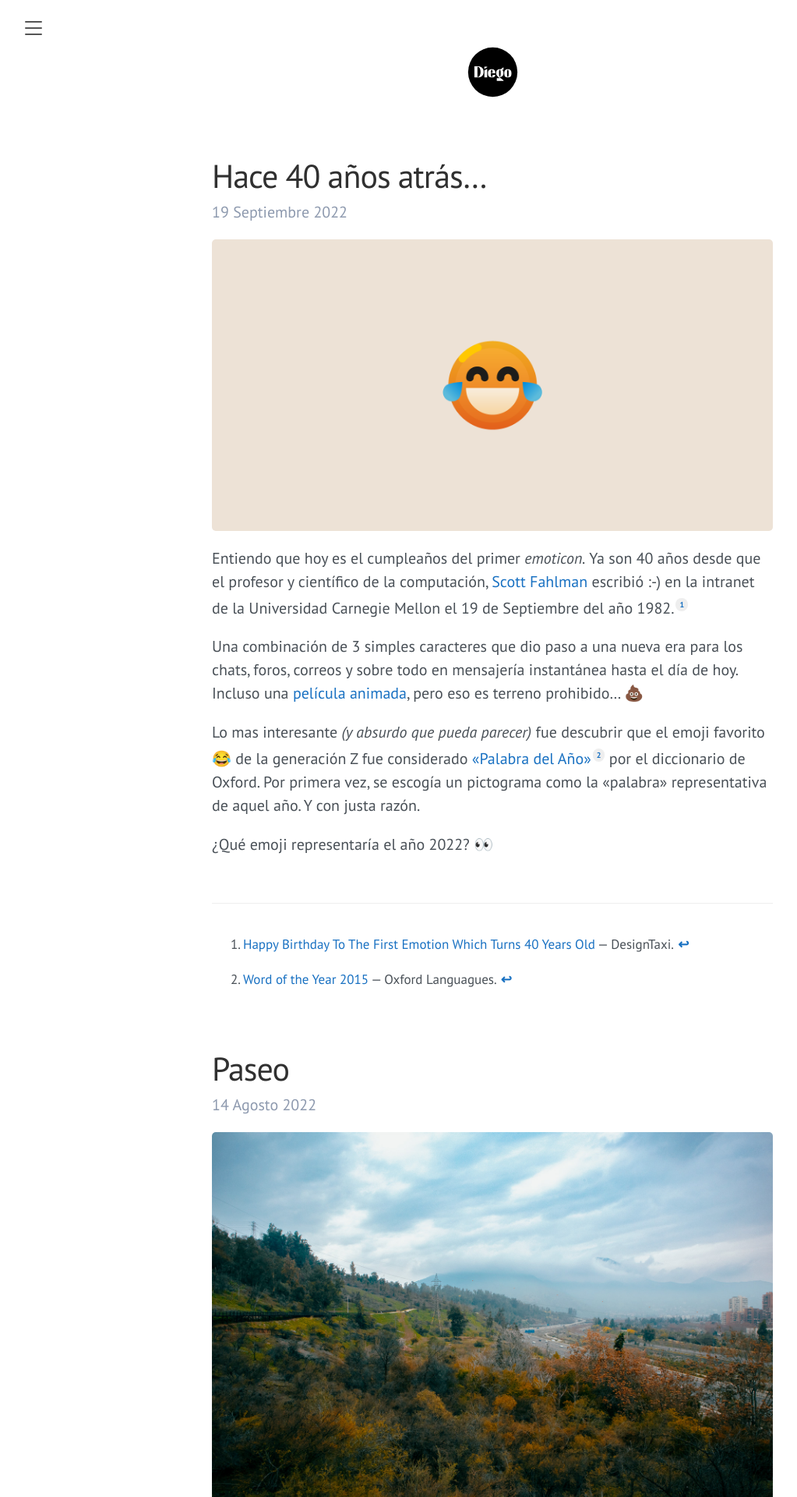
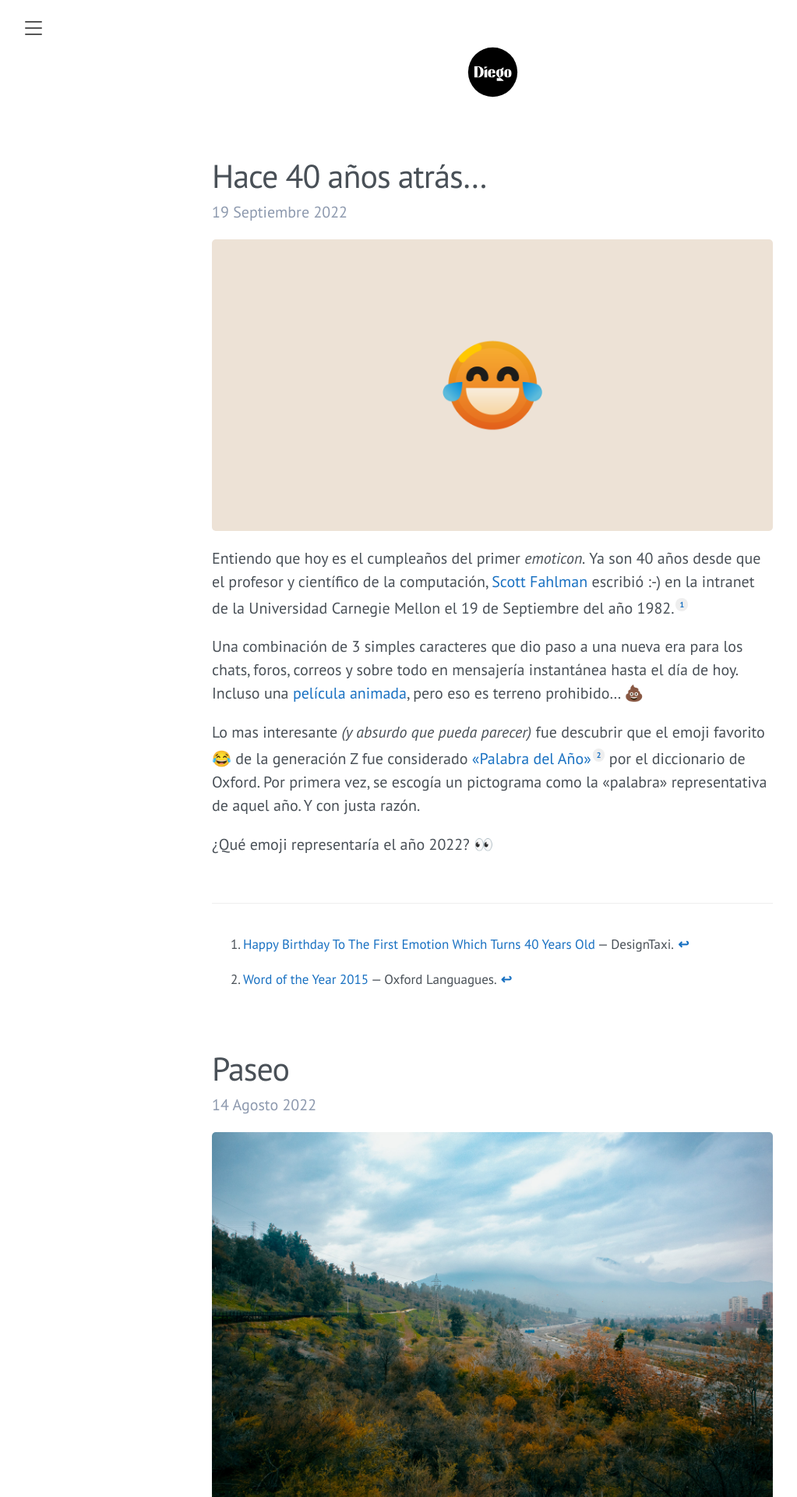
Before and after one commit to darriagada/darriagada.github.io, a Jekyll site: the page built from index.html, in a window 1280 px wide. Shown: the top 1920 px of the page at 78% size, without its empty margins (8-1031 px from the left). Built offline with Jekyll 4.4.1, drawn with Linux system fonts in a browser that asks for light colours; the list of posts is cut into pages by our own code; comment, search, counter and statistics services are not loaded.

Commit message:
Update lanyon.css

```diff
--- a/public/css/lanyon.css
+++ b/public/css/lanyon.css
@@ -452,7 +452,7 @@ a.sidebar-nav-item:focus {
 .page-title,
 .post-title,
 .post-title a {
-  color: #303030;
+  color: #495057;
 }
 .page-title,
 .post-title {
```
